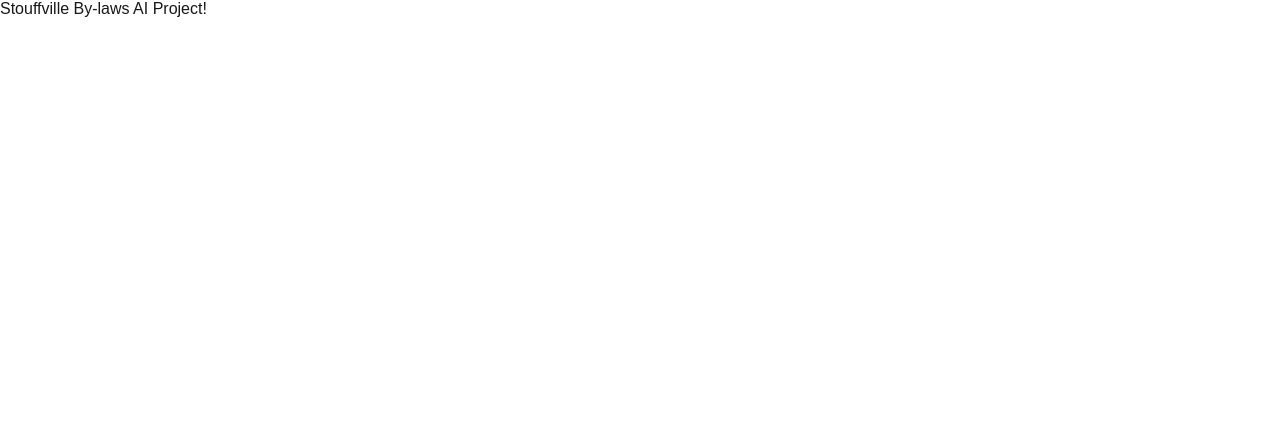
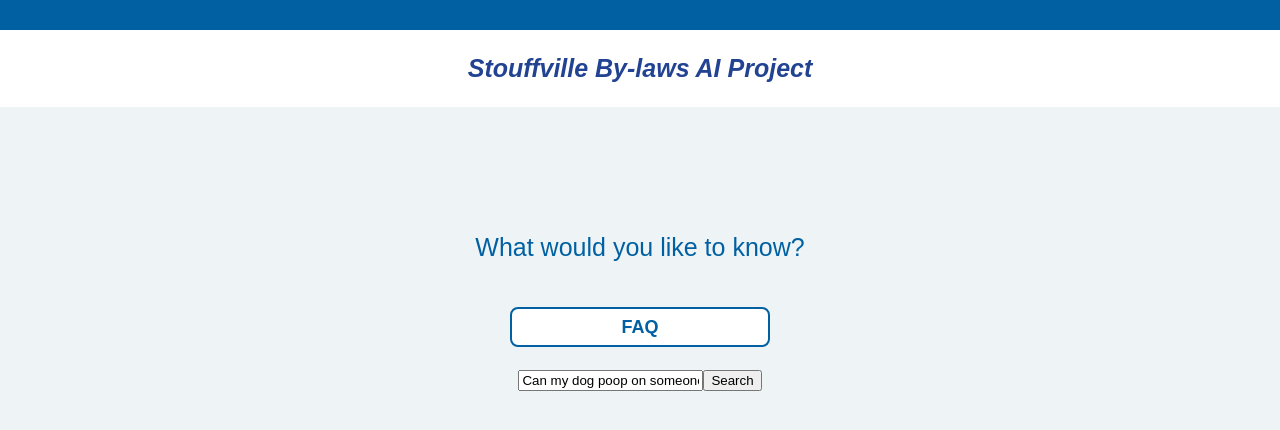
Before and after one commit to Cadence-GitHub/Stouffville-By-laws-AI, a Next.js app in the folder frontend/: page / in a window 1280 px wide. Shown: the top 430 px of the page. Built offline with nearby package versions, Linux system fonts and the light colour scheme.

Commit message:
Added FAQ button and input field

```diff
--- a/frontend/src/app/globals.css
+++ b/frontend/src/app/globals.css
@@ -1,42 +1,75 @@
-:root {
-  --background: #ffffff;
-  --foreground: #171717;
+
+h3 {
+  position: relative;
+  font-size: clamp(20px, 5vw, 25px);
 }
 
-@media (prefers-color-scheme: dark) {
-  :root {
-    --background: #0a0a0a;
-    --foreground: #ededed;
+p {
+  position: relative;
+  font-size: clamp(20px, 5vw, 25px);
+}
+
+body {
+  background-color: #EEF3F6;
+  font-family: 'Poppins', sans-serif;
+}
+
+.headerContainer {
+  display: flex;
+  text-align: center;
+  position: fixed;
+  justify-content: center;
+  width: 100%;
+  top: 0;
+  left: 0;
+}
+
+.contentContainer {
+  position: relative;
+  border-color: #444444;
+  border-width: thin;
+  top: 200px;
+  width: 100%;
+  height: 550px;
+}
+
+.centerItems {
+  display: flex;
+  text-align: center;
+  justify-content: center;
+  flex-direction: column;
+}
+
+/* ButtonRoute are buttons that redirect to another page*/
+.buttonRoute {
+  display: inline-flex;
+  align-items: center;
+  justify-content: center;
+  padding: 2vh 10vw; /* Scales with screen height and width */
+  font-size: clamp(15px, 5vw, 18px); /* Responsive font size */
+  font-weight: bold;
+  color: #0060A1;
+  border: 0.3vh solid #0060A1; /* Scales border size */
+  background-color: white;
+  border-radius: 1.0vh; /* Scales border radius */
+  cursor: pointer;
+  width: 130px;
+  height: 40px;
+}
+
+.buttonRoute:hover {
+  background-color: #004A8F;
+  color: white;
+}
+
+@media (max-width: 600px) {
+  .buttonRoute {
+    padding: 2vh 20vw; /* Adjust padding for smaller screens */
+    font-size: clamp(15px, 5vw, 18px);
+    border-radius: 1.0vh;
   }
 }
 
-html,
-body {
-  max-width: 100vw;
-  overflow-x: hidden;
+.input[type=text] {
+  width: 330px;
 }
-
-body {
-  color: var(--foreground);
-  background: var(--background);
-  font-family: Arial, Helvetica, sans-serif;
-  -webkit-font-smoothing: antialiased;
-  -moz-osx-font-smoothing: grayscale;
-}
-
-* {
-  box-sizing: border-box;
-  padding: 0;
-  margin: 0;
-}
-
-a {
-  color: inherit;
-  text-decoration: none;
-}
-
-@media (prefers-color-scheme: dark) {
-  html {
-    color-scheme: dark;
-  }
-}
--- a/frontend/src/app/layout.js
+++ b/frontend/src/app/layout.js
@@ -1,25 +1,20 @@
 import { Geist, Geist_Mono } from "next/font/google";
 import "./globals.css";
-
-const geistSans = Geist({
-  variable: "--font-geist-sans",
-  subsets: ["latin"],
-});
-
-const geistMono = Geist_Mono({
-  variable: "--font-geist-mono",
-  subsets: ["latin"],
-});
-
-export const metadata = {
-  title: "Create Next App",
-  description: "Generated by create next app",
-};
 
 export default function RootLayout({ children }) {
   return (
     <html lang="en">
-      <body className={`${geistSans.variable} ${geistMono.variable}`}>
+      <body>
+        <div className="headerContainer">
+          <div style={{position: "inherit", backgroundColor: "#0060A1", width: "100%", height: "30px", top: "0%"}}></div> {/* this div is here for design reasons */}
+          <div className="centerItems" style={{position: "inherit", backgroundColor: "#FFFFFF",width: "100%", height: "77px", top: "30px"}}>
+            <div>
+              <h3 style={{color: "#224292", fontWeight: "600", fontStyle: "italic"}}>
+                Stouffville By-laws AI Project
+              </h3>
+            </div>
+          </div>
+        </div>
         {children}
       </body>
     </html>
--- a/frontend/src/app/page.js
+++ b/frontend/src/app/page.js
@@ -1,10 +1,60 @@
-import Image from "next/image";
+'use client'
+
 import styles from "./page.module.css";
+import { useState } from "react";
 
 export default function Home() {
+
+  // Responsive UI interaction for the input fields (changes text on click)
+  // TODO-feature: Have a list of defaultValues to randomly assign to initialValue.
+  let initialValue = "Can my dog poop on someone else's lawn?"
+  const [userQuery, setUserQuery] = useState(initialValue);
+
+  // Triggers when input loses focus from user
+  const handleBlur = () => {
+    if (userQuery == "") {
+      setUserQuery(initialValue);
+    }
+  }
+
+  // Update input value when user types
+  const handleChange = (e) => {
+    setUserQuery(e.target.value);
+  };
+
   return (
-    <div>
-      Stouffville By-laws AI Project!
+    <div className="contentContainer">
+      <div className="centerItems">
+
+        {/* I wanted a 45px gap between the p and button, hence the hardcoded margins */}
+        <p style={{fontWeight: "500", color: "#0060A1", marginBottom: 22.5}}>
+          What would you like to know?
+        </p>
+
+        {/* TODO: Button routes to a FAQ page */}
+        <div style={{margin: 22.5}}>
+          <button className="buttonRoute">
+            FAQ
+          </button>
+        </div>
+
+        <div>
+          <form>
+            <input
+              name="userQuery"
+              type="text"
+              value={userQuery}
+              onChange={handleChange}
+              defaultValue={userQuery}
+              onBlur={handleBlur} // When the input loses focus, check and reset if empty
+              onClick={e => setUserQuery('')} >
+            </input>
+            <button type="submit">Search</button>
+          </form>
+        </div>
+
+
+      </div>
     </div>
   );
 }
```
